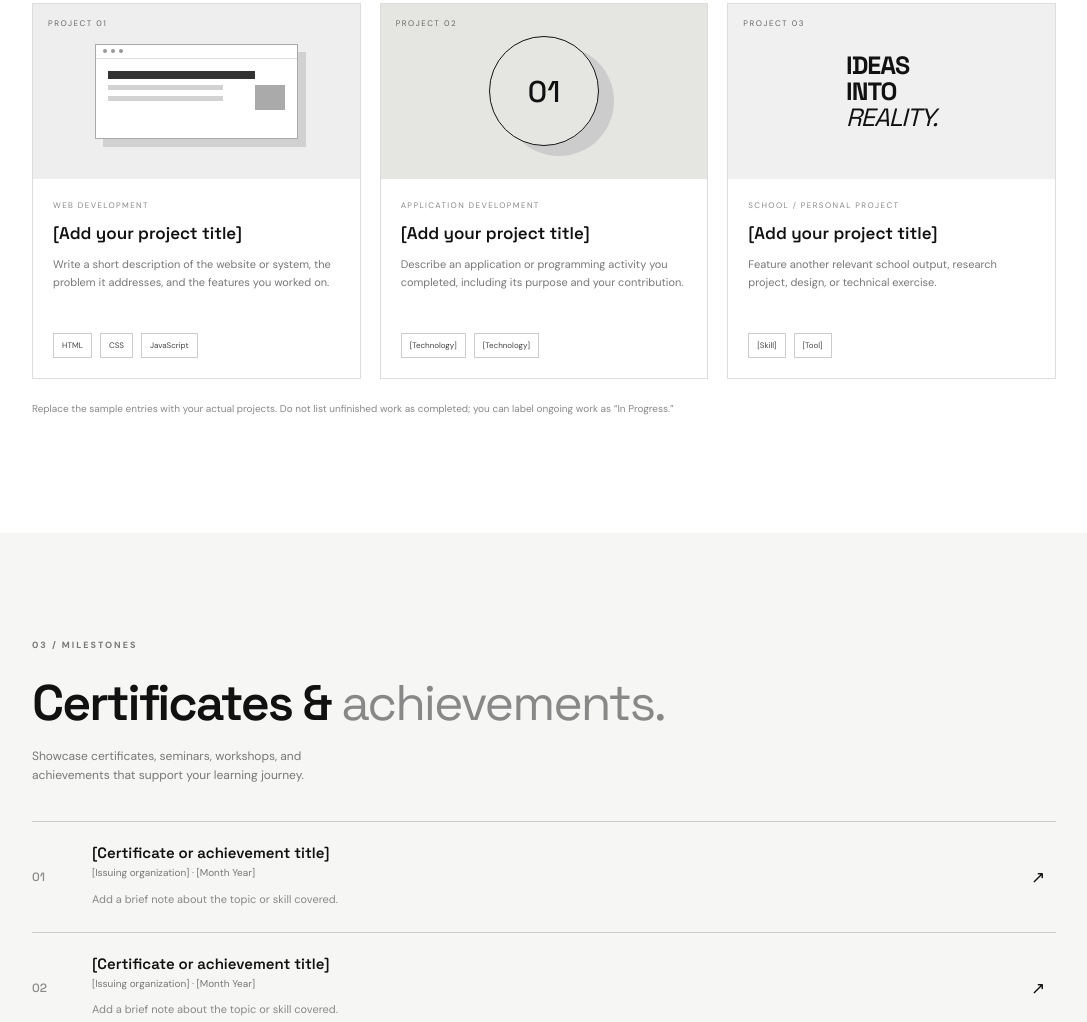
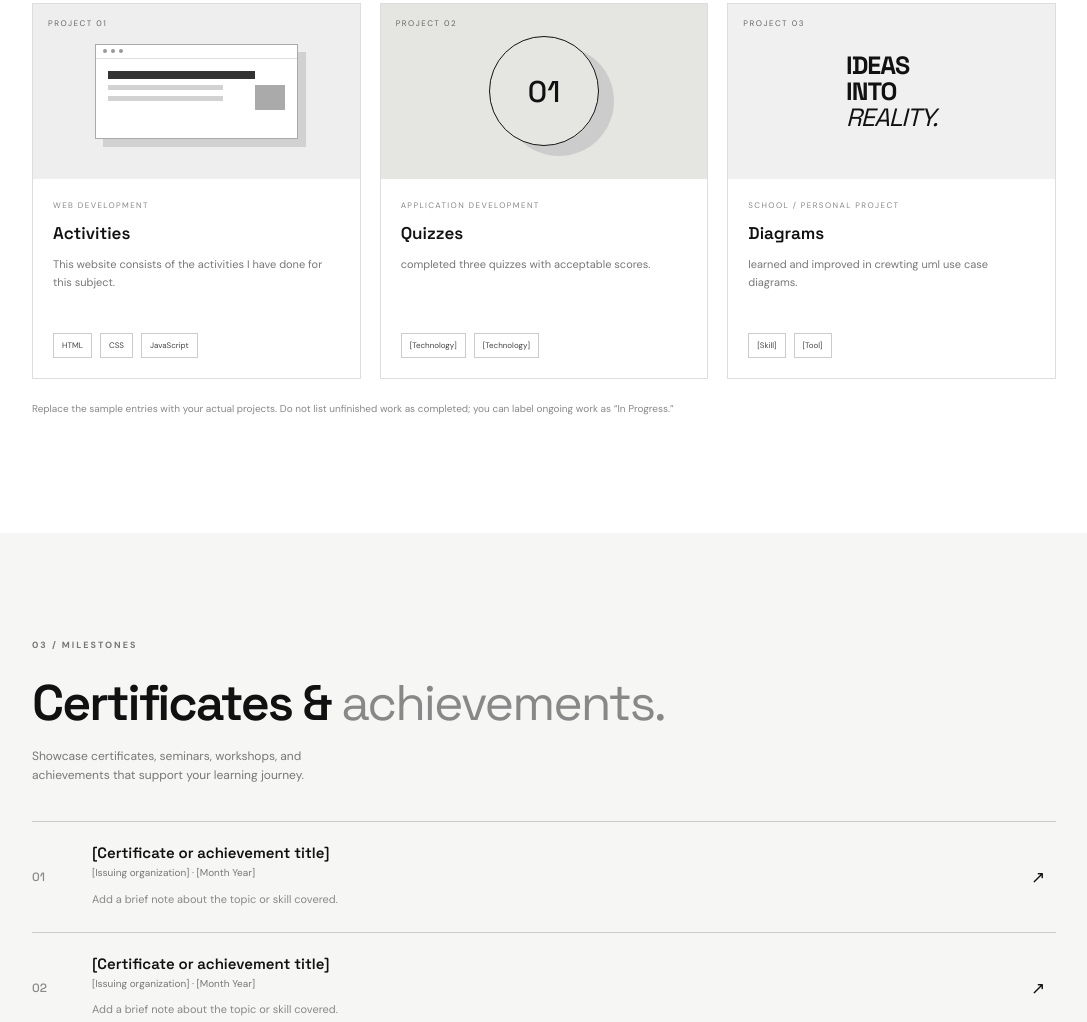
Before and after one commit to roxasjoseph022506-cloud/index.html, a plain HTML site: page index.html in a window 1280 px wide. Shown: the part 1818-2840 px from the top of the page, without its empty margins (96-1183 px from the left). Drawn offline with Linux system fonts and the light colour scheme.

Commit message:
Update project descriptions in index.html

```diff
--- a/index.html
+++ b/index.html
@@ -78,15 +78,15 @@
       <div class="project-grid">
         <article class="project-card">
           <div class="project-visual visual-one"><span class="project-index">PROJECT 01</span><div class="browser-card"><div class="browser-bar"><i></i><i></i><i></i></div><div class="browser-content"><b></b><i></i><i></i><span></span></div></div></div>
-          <div class="project-info"><p class="project-type">WEB DEVELOPMENT</p><h3>[Add your project title]</h3><p>Write a short description of the website or system, the problem it addresses, and the features you worked on.</p><div class="tags"><span>HTML</span><span>CSS</span><span>JavaScript</span></div></div>
+          <div class="project-info"><p class="project-type">WEB DEVELOPMENT</p><h3>Activities</h3><p>This website consists of the activities I have done for this subject.</p><div class="tags"><span>HTML</span><span>CSS</span><span>JavaScript</span></div></div>
         </article>
         <article class="project-card">
           <div class="project-visual visual-two"><span class="project-index">PROJECT 02</span><div class="abstract-shape"><span>01</span></div></div>
-          <div class="project-info"><p class="project-type">APPLICATION DEVELOPMENT</p><h3>[Add your project title]</h3><p>Describe an application or programming activity you completed, including its purpose and your contribution.</p><div class="tags"><span>[Technology]</span><span>[Technology]</span></div></div>
+          <div class="project-info"><p class="project-type">APPLICATION DEVELOPMENT</p><h3>Quizzes</h3><p>completed three quizzes with acceptable scores.</p><div class="tags"><span>[Technology]</span><span>[Technology]</span></div></div>
         </article>
         <article class="project-card">
           <div class="project-visual visual-three"><span class="project-index">PROJECT 03</span><div class="type-art">IDEAS<br>INTO<br><em>REALITY.</em></div></div>
-          <div class="project-info"><p class="project-type">SCHOOL / PERSONAL PROJECT</p><h3>[Add your project title]</h3><p>Feature another relevant school output, research project, design, or technical exercise.</p><div class="tags"><span>[Skill]</span><span>[Tool]</span></div></div>
+          <div class="project-info"><p class="project-type">SCHOOL / PERSONAL PROJECT</p><h3>Diagrams</h3><p>learned and improved in crewting uml use case diagrams.</p><div class="tags"><span>[Skill]</span><span>[Tool]</span></div></div>
         </article>
       </div>
       <p class="edit-hint">Replace the sample entries with your actual projects. Do not list unfinished work as completed; you can label ongoing work as “In Progress.”</p>
```
